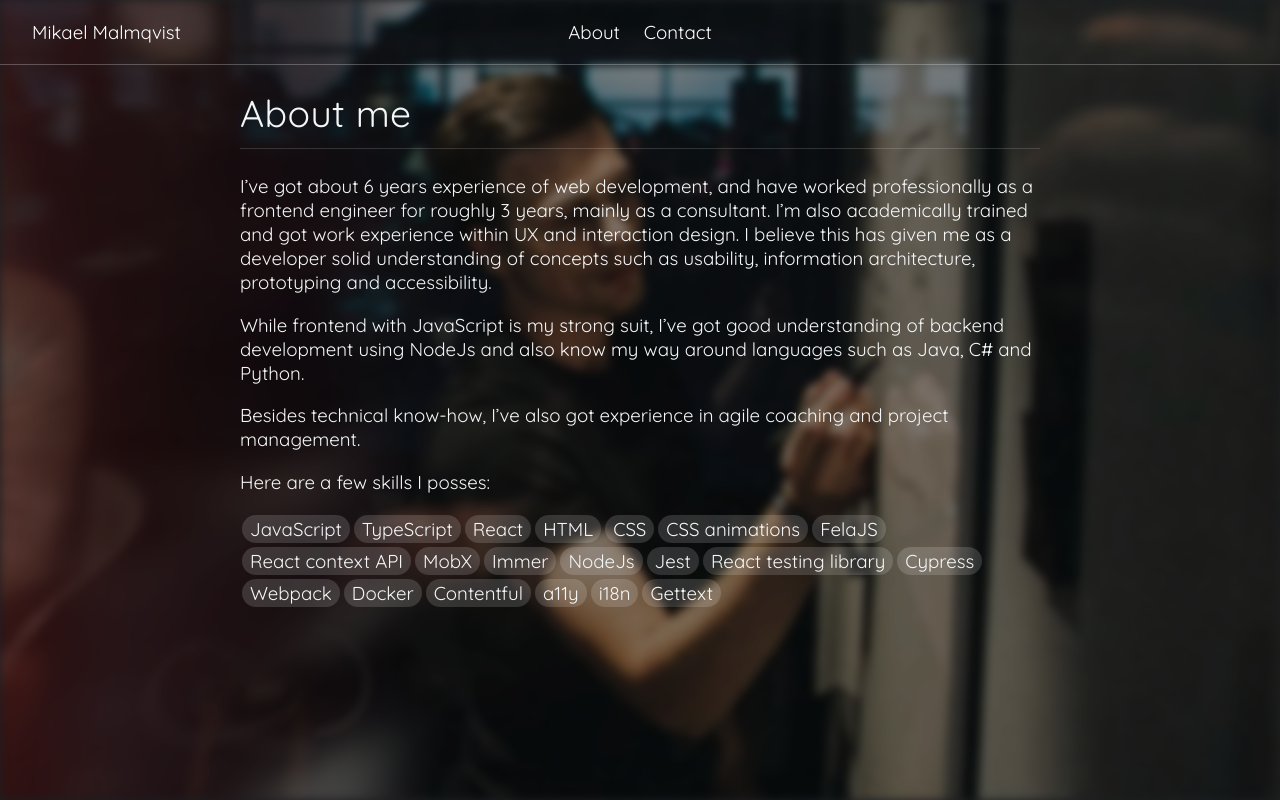
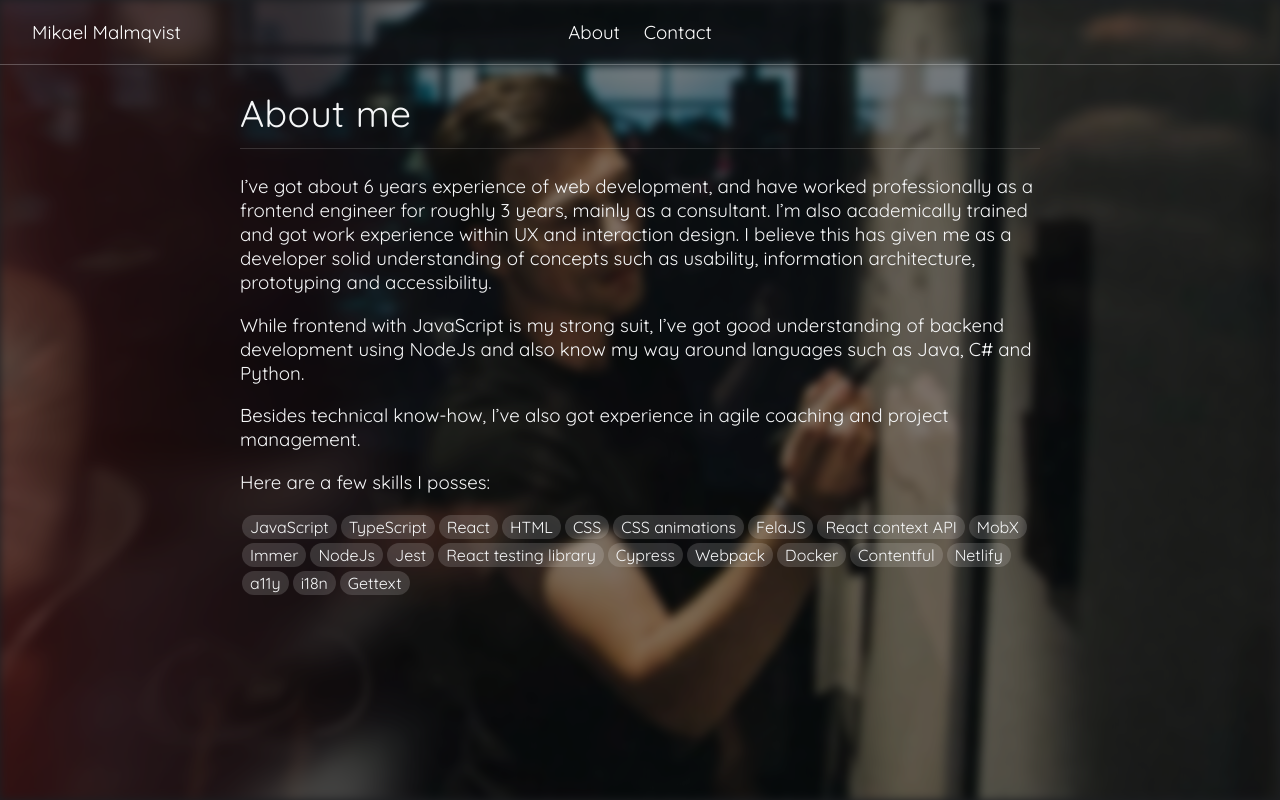
Before and after one commit to mikaelmalmqvistnordnet/malmqvist2026, a React (Create React App) app: page /about in a window 1280 px wide. Built offline with nearby package versions, Linux system fonts and the light colour scheme.

Commit message:
Minor fix to skills

```diff
--- a/src/routes/about/index.css
+++ b/src/routes/about/index.css
@@ -4,4 +4,5 @@
   padding: 2px 8px;
   border-radius: 25px;
   margin: 2px;
+  font-size: 12pt;
 }
--- a/src/routes/about/index.tsx
+++ b/src/routes/about/index.tsx
@@ -4,6 +4,30 @@ import { RouteComponentProps } from '@reach/router';
 import React from 'react';
 
 import './index.css';
+
+const skills: string[] = [
+  'JavaScript',
+  'TypeScript',
+  'React',
+  'HTML',
+  'CSS',
+  'CSS animations',
+  'FelaJS',
+  'React context API',
+  'MobX',
+  'Immer',
+  'NodeJs',
+  'Jest',
+  'React testing library',
+  'Cypress',
+  'Webpack',
+  'Docker',
+  'Contentful',
+  'Netlify',
+  'a11y',
+  'i18n',
+  'Gettext',
+];
 
 const About: React.FC<RouteComponentProps> = (props) => (
   <div className="page">
@@ -27,26 +51,9 @@ const About: React.FC<RouteComponentProps> = (props) => (
         and project management.
       </p>
       <p>Here are a few skills I posses:</p>
-      <span className="skill">JavaScript</span>
-      <span className="skill">TypeScript</span>
-      <span className="skill">React</span>
-      <span className="skill">HTML</span>
-      <span className="skill">CSS</span>
-      <span className="skill">CSS animations</span>
-      <span className="skill">FelaJS</span>
-      <span className="skill">React context API</span>
-      <span className="skill">MobX</span>
-      <span className="skill">Immer</span>
-      <span className="skill">NodeJs</span>
-      <span className="skill">Jest</span>
-      <span className="skill">React testing library</span>
-      <span className="skill">Cypress</span>
-      <span className="skill">Webpack</span>
-      <span className="skill">Docker</span>
-      <span className="skill">Contentful</span>
-      <span className="skill">a11y</span>
-      <span className="skill">i18n</span>
-      <span className="skill">Gettext</span>
+      {skills.map((s) => (
+        <span className="skill">{s}</span>
+      ))}
     </section>
   </div>
 );
```
